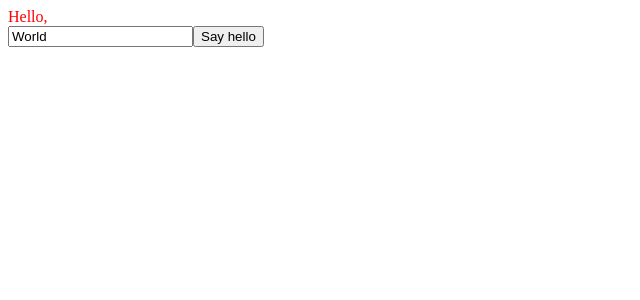
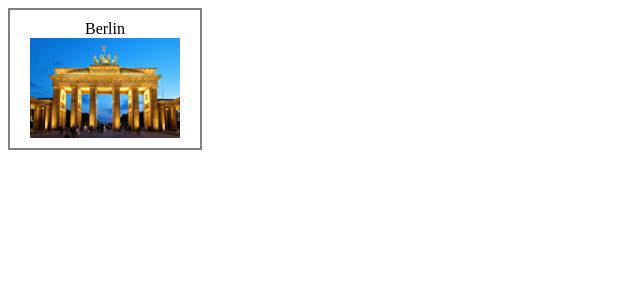
Before and after one commit to tel-ran-de/FE10-Angular, an Angular app: page / in a window 1280 px wide. Shown: the top 300 px of the page, without its empty margins (0-640 px from the left). Built offline with nearby package versions, Linux system fonts and the light colour scheme.

Commit message:
2020-08-28 Creating component, css encapsulation

```diff
--- a/src/app/app.component.html
+++ b/src/app/app.component.html
@@ -1,7 +1,2 @@
-<div>{{greeting + ' ' + specificName}}</div>
-<input name="Name"
-       #inputName (keypress)="keyupHandler($event, inputName.value)"
-       [value]="initialValue">
-<button>Say hello</button>
-
+<app-city-tile></app-city-tile>
 <router-outlet></router-outlet>
--- a/src/app/app.module.ts
+++ b/src/app/app.module.ts
@@ -3,10 +3,12 @@ import { NgModule } from '@angular/core';
 
 import { AppRoutingModule } from './app-routing.module';
 import { AppComponent } from './app.component';
+import { CityTileComponent } from './city-tile/city-tile.component';
 
 @NgModule({
   declarations: [
-    AppComponent
+    AppComponent,
+    CityTileComponent
   ],
   imports: [
     BrowserModule,
--- /dev/null
+++ b/src/app/city-tile/city-tile.component.html
@@ -0,0 +1,6 @@
+<div class="city-tile">
+  <div class="city-name">Berlin</div>
+  <div>
+    <img src="assets/img/berlin.jpg" alt="city-picture">
+  </div>
+</div>
--- /dev/null
+++ b/src/app/city-tile/city-tile.component.scss
@@ -0,0 +1,20 @@
+.city-tile {
+  padding: 10px;
+  border-width: 2px;
+  border-style: solid;
+  border-color: gray;
+  width: 170px;
+
+  .city-name {
+    text-align: center;
+  }
+
+  div {
+    img {
+      margin: 0 auto;
+      display: block;
+      max-width: 150px;
+      max-height: 100px;
+    }
+  }
+}
--- /dev/null
+++ b/src/app/city-tile/city-tile.component.ts
@@ -0,0 +1,15 @@
+import { Component, OnInit } from '@angular/core';
+
+@Component({
+  selector: 'app-city-tile',
+  templateUrl: './city-tile.component.html',
+  styleUrls: ['./city-tile.component.scss']
+})
+export class CityTileComponent implements OnInit {
+
+  constructor() { }
+
+  ngOnInit(): void {
+  }
+
+}
```
Also changed, not shown: src/assets/img/berlin.jpg (added), 1 other file (tests, documents, lock files or other folders).
